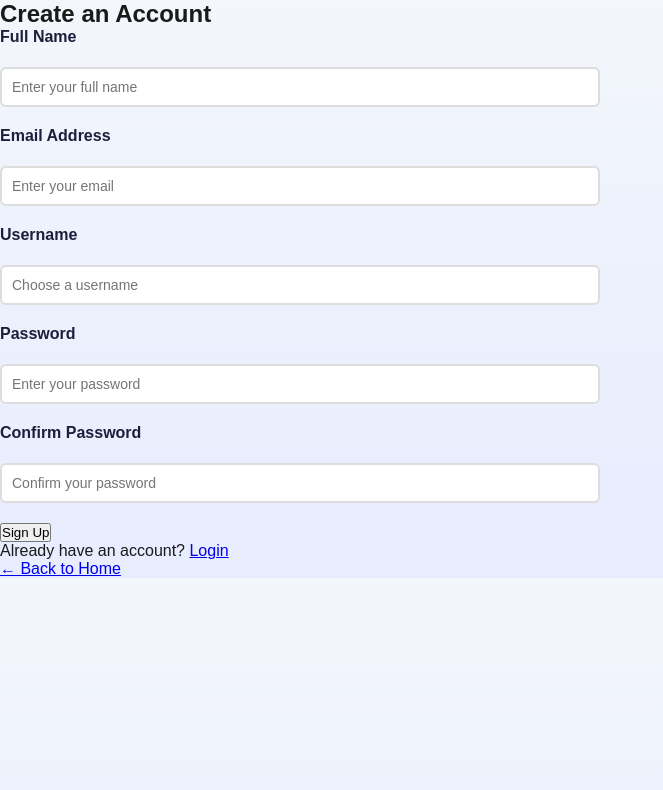
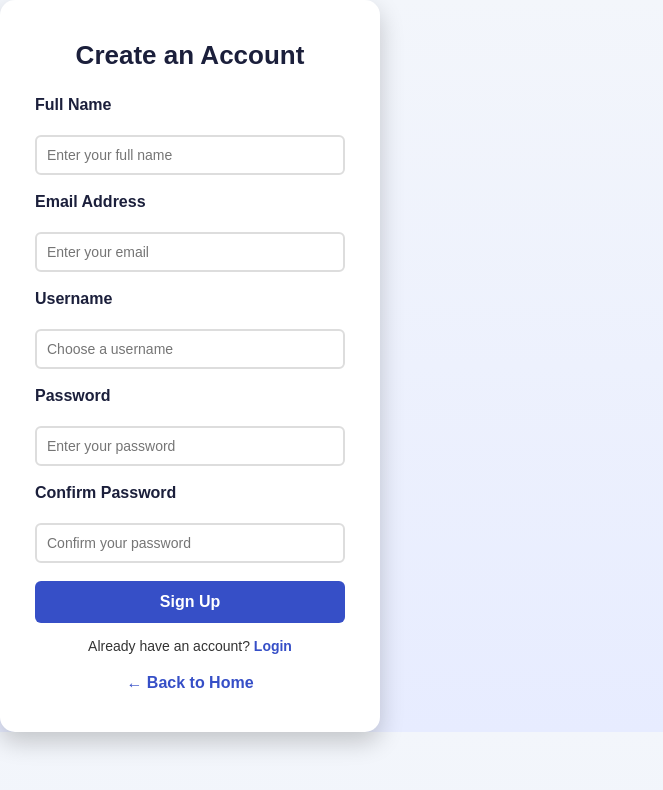
Before and after one commit to matsetelakenny8-sys/my_first_project, a plain HTML site: page sign_up.html in a window 1280 px wide. Shown: the whole page, without its empty margins (0-663 px from the left). Drawn offline with Linux system fonts and the light colour scheme.

Commit message:
Update style.css

```diff
--- a/style.css
+++ b/style.css
@@ -248,3 +248,98 @@ footer strong {
 .signup-text a:hover {
   text-decoration: underline;
 }
+/* ======== SIGNUP CONTAINER ======== */
+.signup-container {
+  background-color: #ffffff;
+  padding: 40px 35px;
+  border-radius: 15px;
+  width: 380px;
+  text-align: center;
+  box-shadow: 0 10px 25px rgba(0, 0, 0, 0.2);
+}
+
+.signup-container h2 {
+  color: #1b1f3b;
+  margin-bottom: 25px;
+  font-size: 26px;
+  font-weight: bold;
+}
+
+/* ======== INPUT FIELDS ======== */
+.input-group {
+  margin-bottom: 18px;
+  text-align: left;
+}
+
+.input-group label {
+  display: block;
+  font-weight: bold;
+  color: #1b1f3b;
+  margin-bottom: 6px;
+}
+
+.input-group input {
+  width: 100%;
+  padding: 10px;
+  border: 2px solid #ddd;
+  border-radius: 6px;
+  font-size: 14px;
+  transition: border-color 0.3s ease, box-shadow 0.3s ease;
+}
+
+.input-group input:focus {
+  border-color: #364fc7;
+  outline: none;
+  box-shadow: 0 0 6px rgba(54, 79, 199, 0.4);
+}
+
+/* ======== SIGNUP BUTTON ======== */
+.signup-btn {
+  width: 100%;
+  background-color: #364fc7;
+  color: white;
+  border: none;
+  padding: 12px;
+  border-radius: 6px;
+  font-size: 16px;
+  cursor: pointer;
+  font-weight: bold;
+  transition: background 0.3s ease, transform 0.2s ease;
+}
+
+.signup-btn:hover {
+  background-color: #2536a3;
+  transform: scale(1.03);
+}
+
+/* ======== LOGIN TEXT ======== */
+.login-text {
+  margin-top: 15px;
+  font-size: 14px;
+  color: #333;
+}
+
+.login-text a {
+  color: #364fc7;
+  text-decoration: none;
+  font-weight: bold;
+}
+
+.login-text a:hover {
+  text-decoration: underline;
+}
+
+/* ======== BACK TO HOME LINK ======== */
+.back-home {
+  display: inline-block;
+  margin-top: 20px;
+  text-decoration: none;
+  color: #364fc7;
+  font-weight: bold;
+  transition: color 0.3s ease;
+}
+
+.back-home:hover {
+  color: #2536a3;
+  text-decoration: underline;
+}
```
